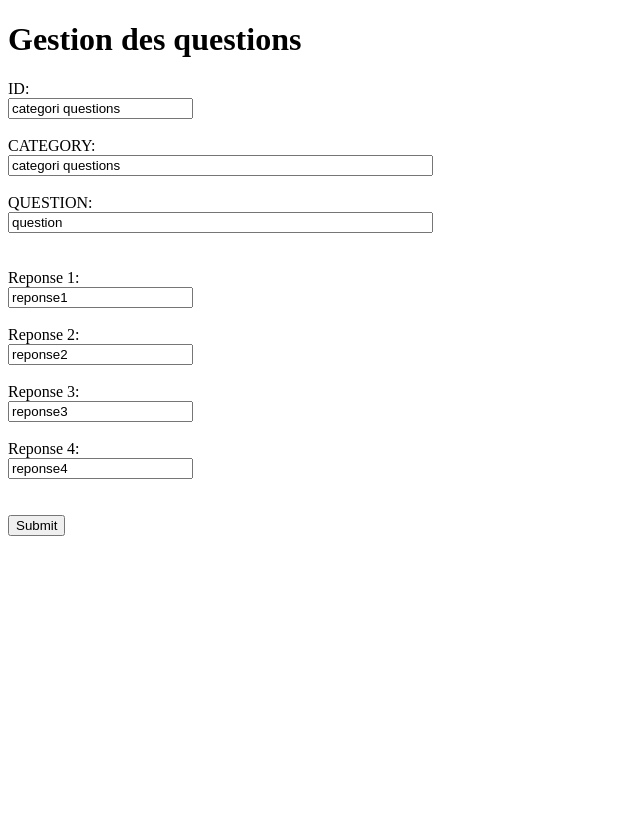
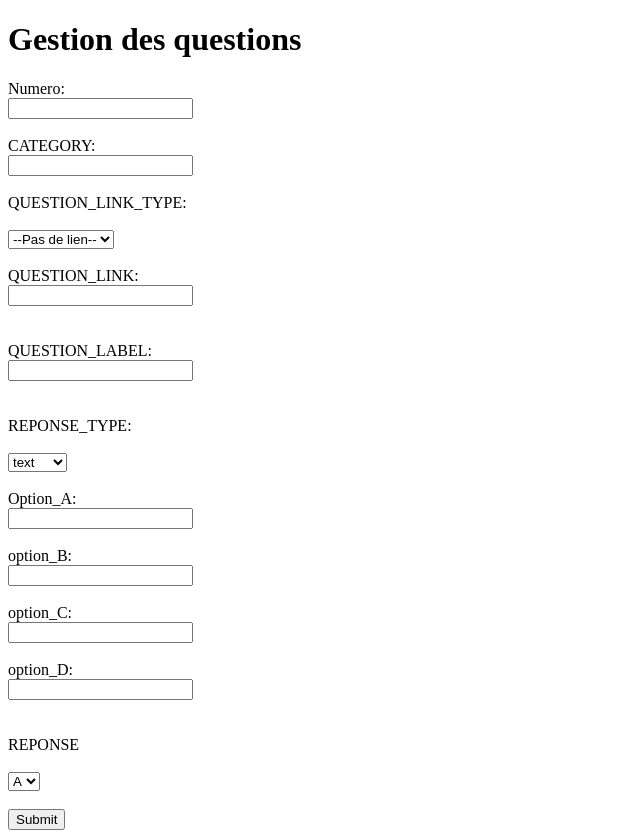
Before and after one commit to Vin2315/stagesimplone, a PHP site: page /formulaire_question.php in a window 1280 px wide. Shown: the whole page, without its empty margins (0-640 px from the left). Before the commit the page ends 536 px from the top, so only its background shows below. Run offline with PHP 8.4, Linux system fonts and the light colour scheme; a user stored in the database is signed in.

Commit message:
Formuler

```diff
--- a/app/public/evaluation.php
+++ b/app/public/evaluation.php
@@ -10,7 +10,7 @@ include '../dbconn.php';
 
 
 if ($_SERVER['REQUEST_METHOD'] == 'GET') {
-   $sql_select_questions = 'SELECT * FROM questions ORDER BY numero';
+   $sql_select_questions = 'SELECT * FROM question ORDER BY numero';
    $questions = $conexion->query($sql_select_questions);
 }
 
--- a/app/public/formulaire_question.php
+++ b/app/public/formulaire_question.php
@@ -11,6 +11,50 @@ include '../dbconn.php';
 
 // Comprobamos si ya han sido enviado los datos
 if ($_SERVER['REQUEST_METHOD'] == 'POST') {
+
+    try {
+
+        $numero = $_POST['numero'];
+        $category = $_POST['category'];
+        $question_link_type = $_POST['question_link_type'];
+        $question_link = $_POST['question_link'];
+        $question_label = $_POST['question_label'];
+        $reponse_type = $_POST['reponse_type'];
+        $option_A = $_POST['option_A'];
+        $option_B = $_POST['option_B'];
+        $option_C = $_POST['option_C'];
+        $option_D = $_POST['option_D'];
+        $reponse = $_POST['reponse'];
+        $statement = $conexion->prepare('insert into question (numero,category,question_link_type,question_link,question_label,reponse_type,option_A,option_B,option_C,option_D,reponse) values (:numero,:category,:question_link_type,:question_link,:question_label,:reponse_type,:option_A,:option_B,:option_C,:option_D,:reponse)');
+
+
+        $reponse = $statement->execute(array(
+            ":numero" => $numero,
+            ":category" => $category,
+            ":question_link_tupe" => $question_link_tupe,
+            ":question_link" => $question_link,
+            ":question_label" => $question_label,
+            ":reponse_type" => $reponse_type,
+            ":option_A" => $option_A,
+            ":option_B" => $option_B,
+            ":option_C" => $option_C,
+            ":option_D" => $option_D,
+            ":reponse" => $reponse
+        ));
+
+        $results = $statement->fetch();
+        echo json_encode($results);
+    } catch (PDOException $e) {
+        echo "<br>" . $e->getMessage();
+    }
+
+
+
+
+
+
+
+
     // $utilisateur = filter_var(strtolower($_POST['utilisateur']), FILTER_SANITIZE_FULL_SPECIAL_CHARS);
 
     // //ENTREGA valores de la BD no los tengo
--- a/app/views/formulaire_question.views.php
+++ b/app/views/formulaire_question.views.php
@@ -14,33 +14,62 @@
 
     <form action="formulaire_question.php" method="post">
 
-        <label for="id">ID:</label><br>
-        <input type="categori" id="categori" name="categori" value="categori questions"><br><br>
+        <label for="numero">Numero:</label><br>
+        <input type="number" id="numero" name="numero"><br><br>
 
 
         <label for="category">CATEGORY:</label><br>
-        <input type="categori" size="50" id="categori" name="categori" value="categori questions"><br><br>
+        <input type="text" id="category" name="text"><br><br>
 
 
-        <label for="question">QUESTION:</label><br>
-        <input type="text" size="50" id="question" name="question" value="question"><br><br><br>
+        <label for="question_link_type">QUESTION_LINK_TYPE:</label><br><br>
+        <select name="question_link_type" id="question_link_type">
+            <option selected value="">--Pas de lien--</option>
+            <option value="audio">audio</option>
+            <option value="video">video</option>
+            <option value="img">image</option>
+
+        </select><br><br>
+
+        <label for="question_link">QUESTION_LINK:</label><br>
+        <input type="url" id="question_link" name="question_link"><br><br><br>
 
 
-        <label for="reponse_1">Reponse 1:</label><br>
-        <input type="text" id="lname" name="lname" value="reponse1"><br><br>
+        <label for="question_label">QUESTION_LABEL:</label><br>
+        <input type="text" id="question_label" name="question_label"><br><br><br>
+
+        <label for="reponse_type">REPONSE_TYPE:</label><br><br>
+        <select name="reponse_type" id="reponse_type">
+            <option selected value="text">text</option>
+            <option value="audio">audio</option>
+            <option value="video">video</option>
+            <option value="img">image</option>
+
+        </select><br><br>
 
 
-        <label for="reponse_2">Reponse 2:</label><br>
-        <input type="text" id="lname" name="lname" value="reponse2"><br><br>
+        <label for="option_A">Option_A:</label><br>
+        <input type="text" id="option_A" name="option_A"><br><br>
 
 
-        <label for="reponse_3">Reponse 3:</label><br>
-        <input type="text" id="lname" name="lname" value="reponse3"><br><br>
+        <label for="option_B">option_B:</label><br>
+        <input type="text" id="option_B" name="option_B"><br><br>
+
+        <label for="option_C">option_C:</label><br>
+        <input type="text" id="option_C" name="option_C"><br><br>
 
 
-        <label for="reponse_4">Reponse 4:</label><br>
-        <input type="text" id="lname" name="lname" value="reponse4"><br><br><br>
+        <label for="option_D">option_D:</label><br>
+        <input type="text" id="option_D" name="option_D"><br><br><br>
 
+        <label for="reponse">REPONSE</label><br><br>
+        <select name="reponse" id="reponse">
+            <option value="A">A</option>
+            <option value="B">B</option>
+            <option value="C">C</option>
+            <option value="D">D</option>
+
+        </select><br><br>
 
         <input type="submit" value="Submit">
     </form>
--- a/devtools/db/init.sql
+++ b/devtools/db/init.sql
@@ -1,6 +1,6 @@
 drop table if exists user,
 evaluation,
-questions;
+question;
 create table user (
   id int not null auto_increment,
   utilisateur varchar(255) not null,
@@ -15,7 +15,7 @@ create table evaluation (
   redaction varchar(512),
   primary key(id)
 );
-create table questions (
+create table question (
   id int not null auto_increment,
   numero int not null,
   category varchar(255),
@@ -40,7 +40,7 @@ values
     '$2y$10$u7GCIHJPq81TqOw7YddOPeTpaZBJux0Br977OLBqBuAZ0qo86rSuy'
   );
 insert into
-  questions (
+  question (
     id,
     numero,
     category,
```
Also changed, not shown: app/views/components/question.component.php (deleted, +0 -31 lines).
